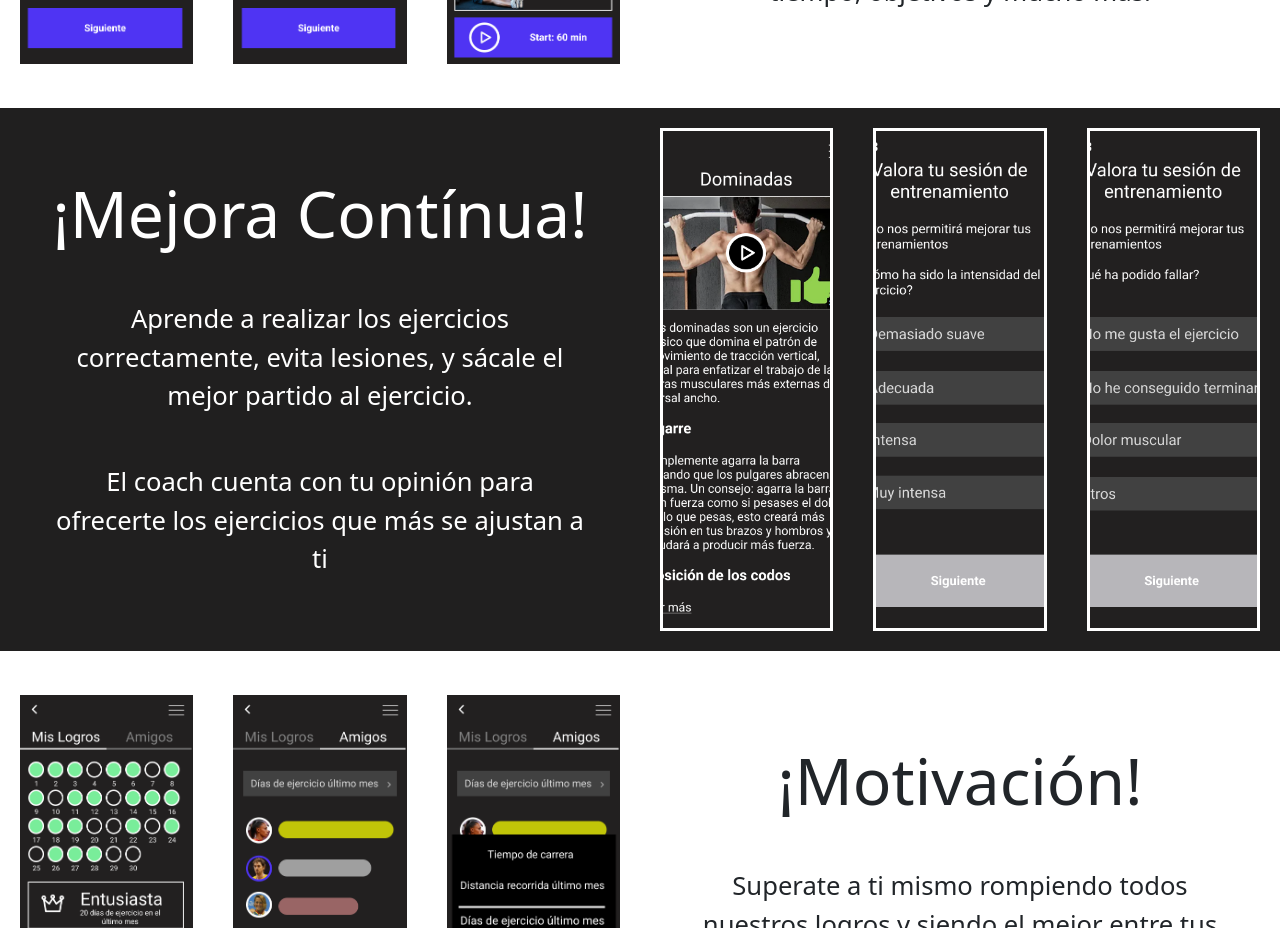
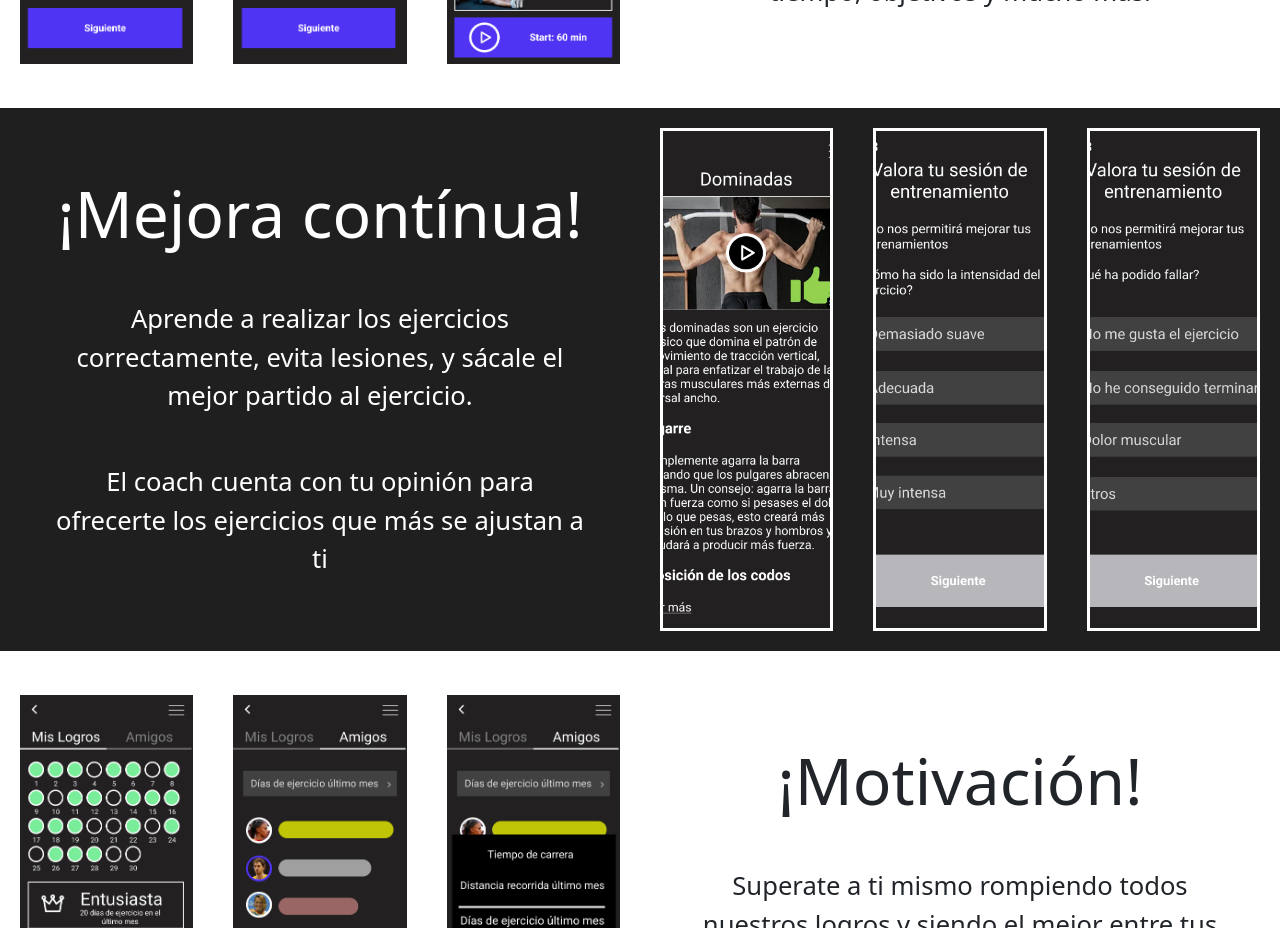
Before and after one commit to manromero/wrthy, a React (Create React App) app: page / in a window 1280 px wide. Shown: the part 1120-2048 px from the top of the page. Built offline with nearby package versions, Linux system fonts and the light colour scheme.

Commit message:
Mejora labels

```diff
--- a/src/components/EDetail/index.js
+++ b/src/components/EDetail/index.js
@@ -8,7 +8,7 @@ const EDetail = () => {
   return (
     <Row id="eDetail" style={{ width: "100%", margin: 0, backgroundColor: "#201f1f", color: "white" }} className="mt-4">
       <Col md="6" sm="12" xs="12" style={{ paddingLeft: 50, marginTop: 20, paddingRight: 50 }} className="pb-4 justify-content-md-center">
-        <h2 className="Body-title mb-5 text-center pt-5">¡Mejora Contínua!</h2>
+        <h2 className="Body-title mb-5 text-center pt-5">¡Mejora contínua!</h2>
         <p className="Body-description mt-5 mb-5 text-center">Aprende a realizar los ejercicios correctamente, evita lesiones, y sácale el mejor partido al ejercicio.</p>
         <p className="Body-description mt-5 mb-5 text-center">El coach cuenta con tu opinión para ofrecerte los ejercicios que más se ajustan a ti</p>
       </Col>
```
